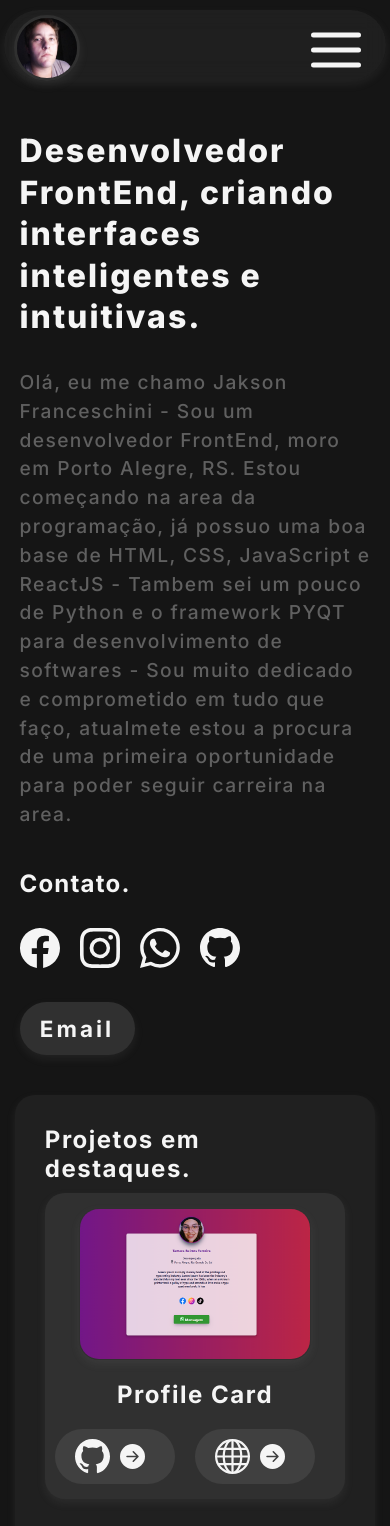
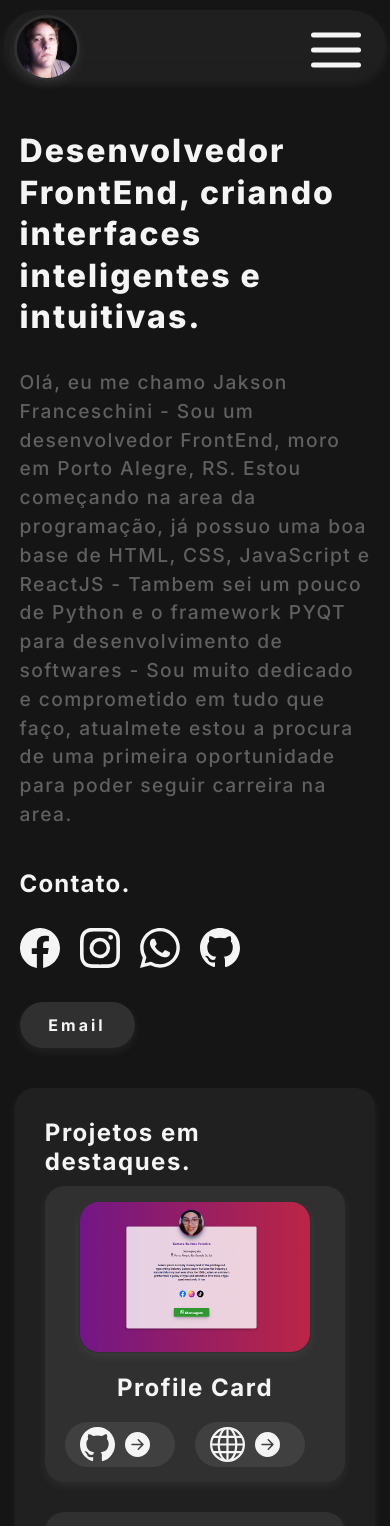
Before and after one commit to JakFranceschini/MeuPortfolio, a React (Create React App) app: page / in a window 390 px wide. Shown: the top 1526 px of the page. Built offline with nearby package versions, Linux system fonts and the light colour scheme.

Commit message:
Melhorias de responsividade

```diff
--- a/src/Components/Footer.css
+++ b/src/Components/Footer.css
@@ -51,8 +51,9 @@
     }
 
     .containerFooter h3 {
-        font-size: 0.7rem;
         font-weight: 700;
+        font-size: 0.6rem;
         letter-spacing: 0;
+        text-align: center;
     }
 }
--- a/src/Components/TopBar.css
+++ b/src/Components/TopBar.css
@@ -129,6 +129,10 @@
         display: none;
     }
 
+    #containerImgNome h2 {
+        display: none;
+    }
+
     #menuHamburguer{
         width: 100%;
         height: 100vh;
--- a/src/Pages/Home/PaginaHome.css
+++ b/src/Pages/Home/PaginaHome.css
@@ -352,6 +352,10 @@
         justify-content: center;
     }
 
+    #email h3 {
+        font-size: 1rem;
+    }
+
     .containerDestaques {
         height: 740px;
     }
@@ -373,6 +377,10 @@
 
     .conteudoCardDestaque {
         margin: 0;
+    }
+
+    .conteudoCardDestaque a {
+        padding: 5px;
     }
 
     .cardDestaque img {
--- a/src/Pages/Home/PaginaHome.jsx
+++ b/src/Pages/Home/PaginaHome.jsx
@@ -22,10 +22,10 @@ function PaginaHome() {
       email.style.color = '#f5f5f5';
       email.style.maxWidth = '380px';
       email.style.fontWeight = '600';
-      email.style.fontSize = '1.2rem';
+      email.style.fontSize = '1rem';
       email.style.borderRadius = '30px';
       email.style.letterSpacing = '3px';
-      email.style.padding = '13px 25px';
+      email.style.padding = '13px 15px';
       email.style.background = '#303030';
       email.innerHTML = 'jakson.franceschini@gmail.com';
     });
```
